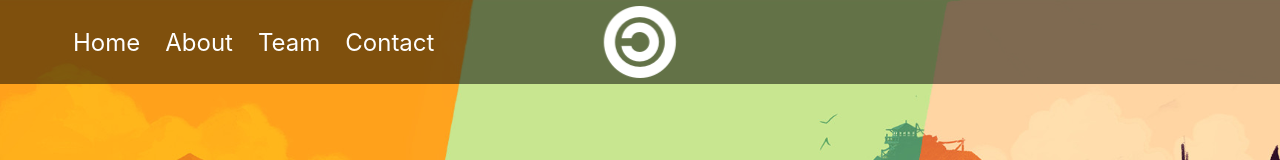
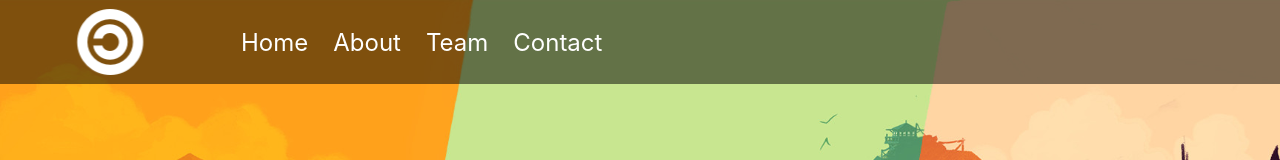
Before and after one commit to CarlBrunngard/website-test, a React (Create React App) app: page / in a window 1280 px wide. Shown: the top 160 px of the page. Built offline with nearby package versions, Linux system fonts and the light colour scheme.

Commit message:
navbar fix

```diff
--- a/src/Components/Navbar/Navbar.css
+++ b/src/Components/Navbar/Navbar.css
@@ -8,7 +8,7 @@
 }
 .navbarOptions{
     padding: 0;
-    min-width: 100%;
+    min-width: 70%;
 }
 .navbarOptions li{
     display: inline-block;
@@ -22,12 +22,13 @@
     text-decoration: none;
 }
 .homeNav{
-    padding-left: 2em;
+    padding-left: 1em;
 }
 .icon1 {
     position: absolute;
+    left: 70px;
     margin: 0;
-    font-size: 6em;
+    font-size: 5.5em;
 		-webkit-animation: rotation 2s infinite linear;
 }
 
```
